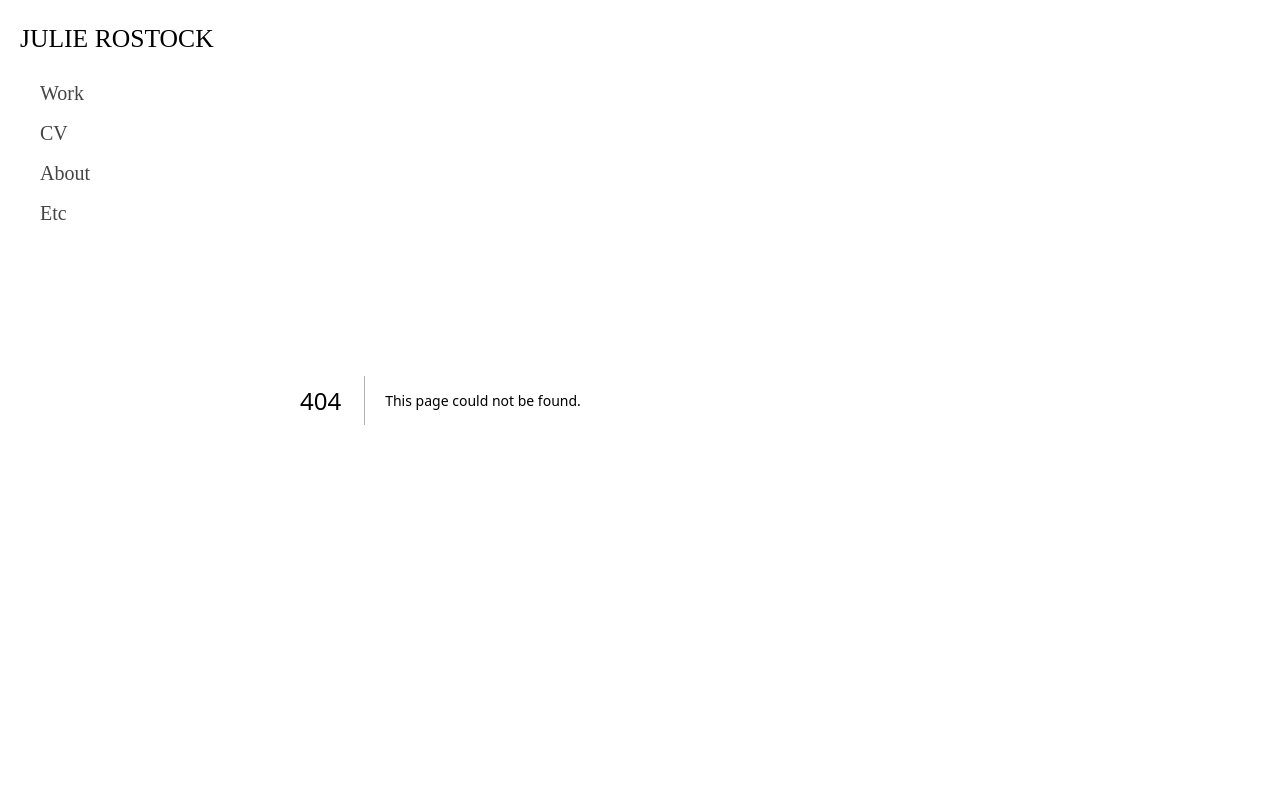
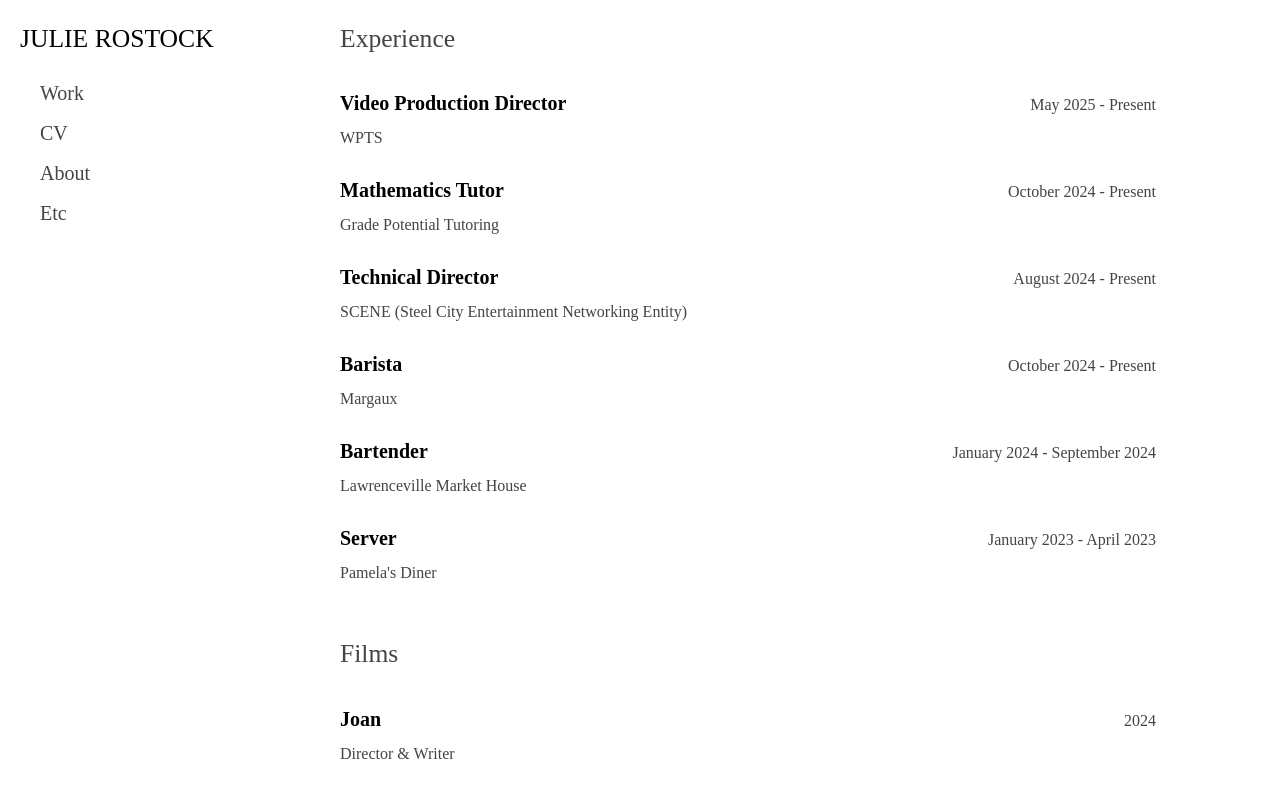
Before and after one commit to michellexliu/julierostock.github.io, a Next.js app: page /cv in a window 1280 px wide. Before the commit this address had no page. Shown: the top 800 px of the page. Built offline with nearby package versions, Linux system fonts and the light colour scheme; a web font is replaced by a local one.

Commit message:
cv section

```diff
--- a/src/app/components/FilmInfo/index.module.scss
+++ b/src/app/components/FilmInfo/index.module.scss
@@ -1,4 +1,4 @@
-@import '~@/app/variables';
+@import '@/app/variables';
 
 .container {
   padding-bottom: 30px;
--- a/src/app/components/Nav/index.js
+++ b/src/app/components/Nav/index.js
@@ -1,16 +1,26 @@
 import styles from './index.module.scss';
-import cn from 'classnames';
+import Link from 'next/link';
 
 const Nav = ({ children }) => {
   return (
     <div className={styles.container}>
       <nav className={styles.nav}>
-        <h2 className={styles.name}>JULIE ROSTOCK</h2>
+        <h2 className={styles.name}>
+          <Link href="/">JULIE ROSTOCK</Link>
+        </h2>
         <ul className={styles.navItems}>
-          <li className={styles.navItem}>Work</li>
-          <li className={styles.navItem}>CV</li>
-          <li className={styles.navItem}>About</li>
-          <li className={styles.navItem}>Etc</li>
+          <li className={styles.navItem}>
+            <Link href="/">Work</Link>
+          </li>
+          <li className={styles.navItem}>
+            <Link href="/cv">CV</Link>
+          </li>
+          <li className={styles.navItem}>
+            <Link href="/about">About</Link>
+          </li>
+          <li className={styles.navItem}>
+            <Link href="/etc">Etc</Link>
+          </li>
         </ul>
       </nav>
       <main className={styles.content}>{children}</main>
--- a/src/app/components/Nav/index.module.scss
+++ b/src/app/components/Nav/index.module.scss
@@ -1,4 +1,4 @@
-@import '~@/app/variables';
+@import '@/app/variables';
 
 .container {
   display: flex;
--- a/src/app/constants.js
+++ b/src/app/constants.js
@@ -104,3 +104,61 @@ export const JULIE_FILMS = [
     more: 'Thanks for use of locations to Carrie Stanton, Napoli’s Pizza, Squirrel Hill Flowers, Kate Miller<br />Thank you to the Horror Studies Working Group for funding and Dana Och for support<br />Produced in Pittsburgh, PA in 2024 on a budget of $1000',
   },
 ];
+
+export const CV_SECTIONS = {
+  experience: {
+    title: 'Experience',
+    items: [
+      {
+        role: 'Video Production Director',
+        organization: 'WPTS',
+        timePeriod: 'May 2025 - Present',
+      },
+      {
+        role: 'Mathematics Tutor',
+        organization: 'Grade Potential Tutoring',
+        timePeriod: 'October 2024 - Present',
+      },
+      {
+        role: 'Technical Director',
+        organization: 'SCENE (Steel City Entertainment Networking Entity)',
+        timePeriod: 'August 2024 - Present',
+      },
+      {
+        role: 'Barista',
+        organization: 'Margaux',
+        timePeriod: 'October 2024 - Present',
+      },
+      {
+        role: 'Bartender',
+        organization: 'Lawrenceville Market House',
+        timePeriod: 'January 2024 - September 2024',
+      },
+      {
+        role: 'Server',
+        organization: "Pamela's Diner",
+        timePeriod: 'January 2023 - April 2023',
+      },
+    ],
+  },
+  ownFilms: {
+    title: 'Films',
+    items: [
+      {
+        role: 'Joan',
+        description: 'Director & Writer',
+        timePeriod: '2024',
+      },
+    ],
+  },
+  otherFilms: {
+    title: 'Other Work',
+    items: [
+      {
+        role: 'Sound',
+        description: '"Blah Blah" - Student Film',
+        timePeriod: '2023',
+      },
+    ],
+  },
+};
--- /dev/null
+++ b/src/app/cv/page.js
@@ -0,0 +1,27 @@
+'use client';
+import { CV_SECTIONS } from '../constants';
+import styles from './page.module.scss';
+
+export default function CV() {
+  return (
+    <div className={styles.cvContainer}>
+      <div className={styles.content}>
+        {Object.values(CV_SECTIONS).map((section) => (
+          <div key={section.title} className={styles.section}>
+            <h2 className={styles.sectionTitle}>{section.title}</h2>
+            {section.items.map((item, index) => (
+              <div key={`${item.role}-${index}`} className={styles.cvItem}>
+                <div className={styles.header}>
+                  <h3 className={styles.role}>{item.role}</h3>
+                  <span className={styles.timePeriod}>{item.timePeriod}</span>
+                </div>
+                <h3 className={styles.organization}>{item.organization}</h3>
+                <p className={styles.description}>{item.description}</p>
+              </div>
+            ))}
+          </div>
+        ))}
+      </div>
+    </div>
+  );
+}
--- /dev/null
+++ b/src/app/cv/page.module.scss
@@ -0,0 +1,62 @@
+@import '@/app/variables';
+
+.cvContainer {
+  width: 70%;
+}
+
+.content {
+  width: 100%;
+  padding: 40px;
+  padding-top: 20px;
+}
+
+.organization {
+  font-size: $body;
+  color: $accent6;
+}
+
+.section {
+  margin-bottom: 50px;
+
+  &:last-child {
+    margin-bottom: 0;
+  }
+}
+
+.sectionTitle {
+  font-size: $title;
+  margin: 0 0 30px 0;
+  color: $accent6;
+}
+
+.cvItem {
+  margin-bottom: 25px;
+
+  &:last-child {
+    margin-bottom: 0;
+  }
+}
+
+.header {
+  display: flex;
+  justify-content: space-between;
+  align-items: baseline;
+  margin-bottom: 8px;
+}
+
+.role {
+  font-size: $subtitle;
+  font-weight: bold;
+  margin: 0;
+}
+
+.timePeriod {
+  font-size: $body;
+  color: $accent6;
+}
+
+.description {
+  font-size: $body;
+  margin: 0;
+  color: $accent6;
+}
--- a/src/app/index.module.scss
+++ b/src/app/index.module.scss
@@ -1,4 +1,4 @@
-@import '~@/app/variables';
+@import '@/app/variables';
 @import url('https://fonts.googleapis.com/css2?family=Jomolhari&display=swap');
 
 .pageContainer {
```
